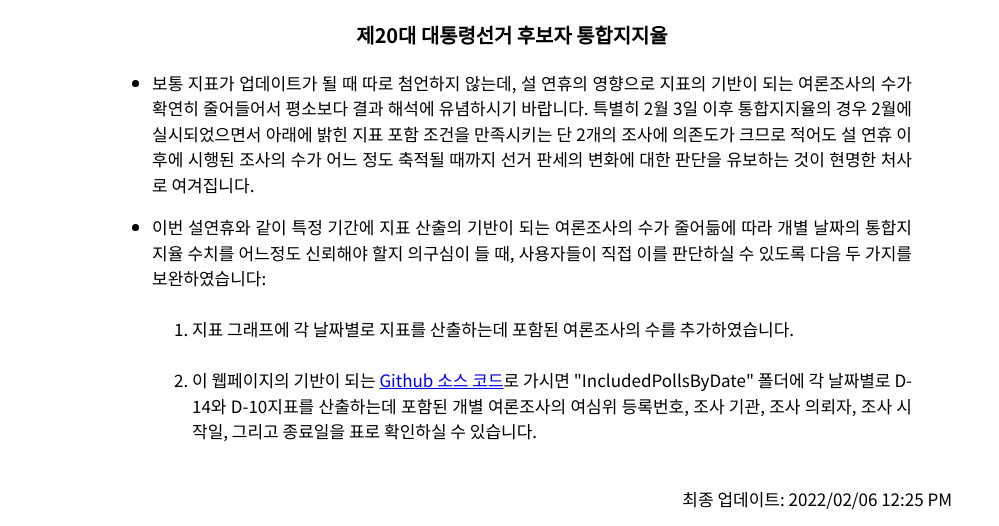
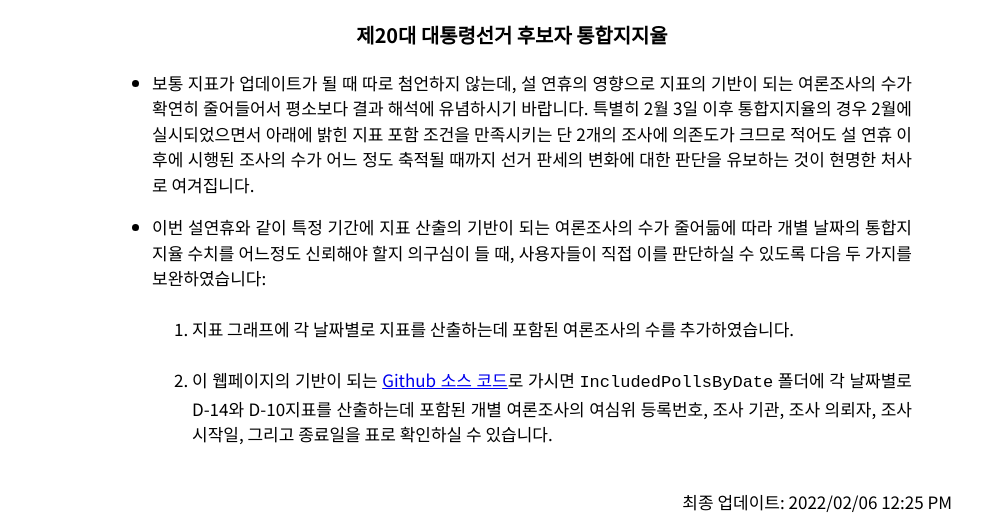
Before and after one commit to scholarsbookcase/koreanelectionpolls2022, a plain HTML site: page index.html in a window 1280 px wide. Shown: the top 526 px of the page, without its empty margins (128-1127 px from the left). Drawn offline with Linux system fonts and the light colour scheme.

Commit message:
Minor edits

```diff
--- a/index.html
+++ b/index.html
@@ -92,7 +92,7 @@ iframe {
     <br>
     <li>지표 그래프에 각 날짜별로 지표를 산출하는데 포함된 여론조사의 수를 추가하였습니다.</li>
     <br>
-    <li>이 웹페이지의 기반이 되는 <a href="https://github.com/scholarsbookcase/koreanelectionpolls2022">Github 소스 코드</a>로 가시면 "IncludedPollsByDate" 폴더에 각 날짜별로 D-14와 D-10지표를 산출하는데 포함된 개별 여론조사의 여심위 등록번호, 조사 기관, 조사 의뢰자, 조사 시작일, 그리고 종료일을 표로 확인하실 수 있습니다.</li>
+    <li>이 웹페이지의 기반이 되는 <a href="https://github.com/scholarsbookcase/koreanelectionpolls2022">Github 소스 코드</a>로 가시면 <code>IncludedPollsByDate</code> 폴더에 각 날짜별로 D-14와 D-10지표를 산출하는데 포함된 개별 여론조사의 여심위 등록번호, 조사 기관, 조사 의뢰자, 조사 시작일, 그리고 종료일을 표로 확인하실 수 있습니다.</li>
     <br>
     </ol>
   </li>
```
